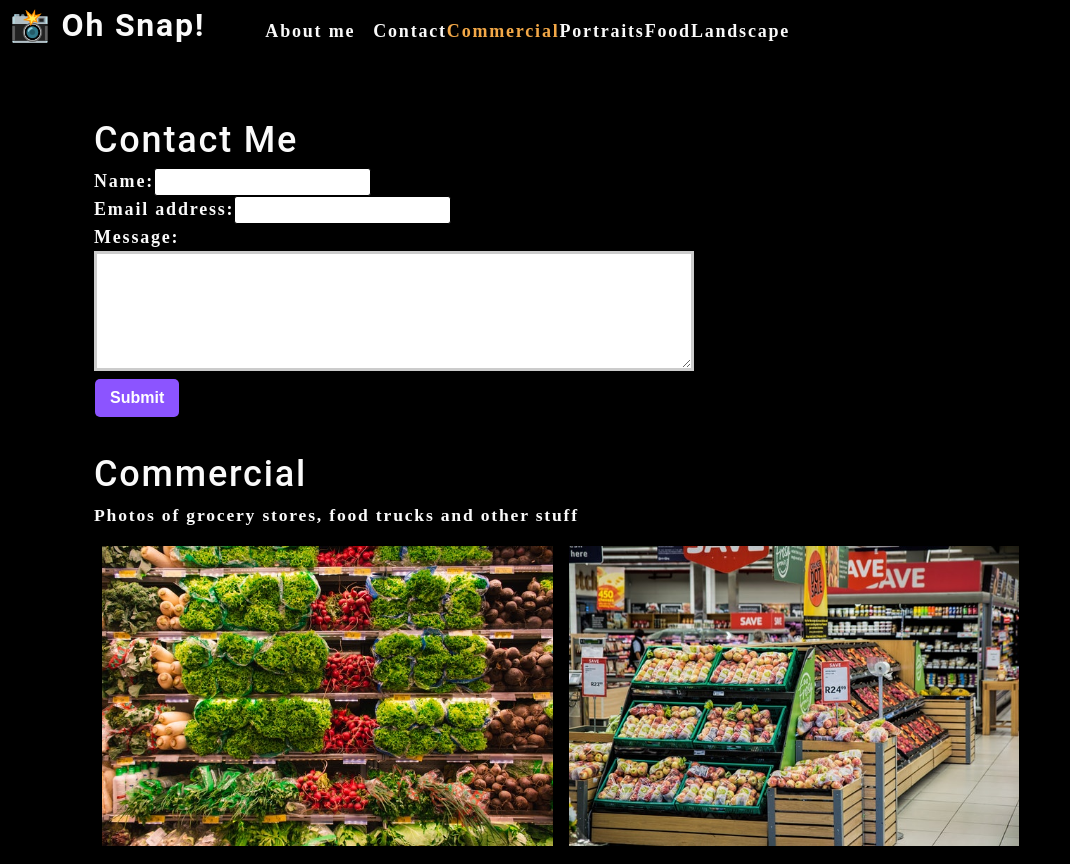
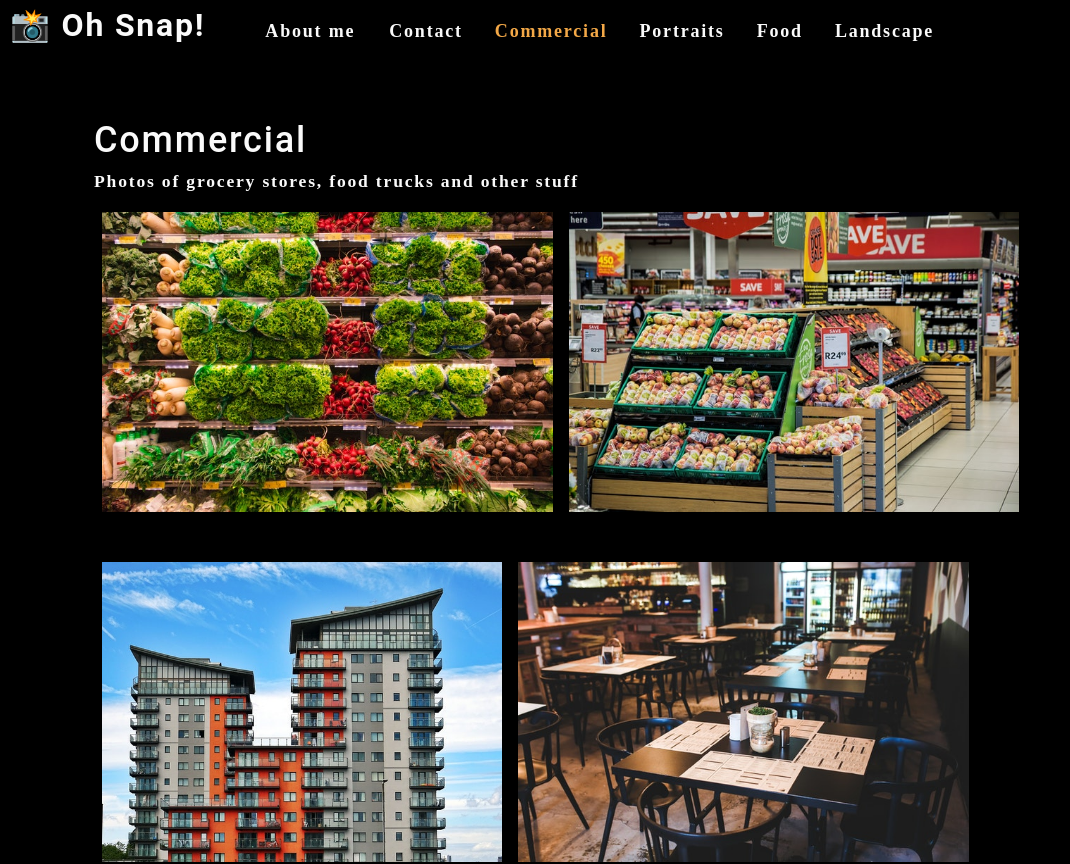
Before and after one commit to DYoshizawa079/photo-port, a React (Create React App) app: page / in a window 1280 px wide. Shown: the top 864 px of the page, without its empty margins (0-1070 px from the left). Built offline with nearby package versions, Linux system fonts and the light colour scheme.

Commit message:
Added conditional rendering

```diff
--- a/src/App.js
+++ b/src/App.js
@@ -7,6 +7,8 @@
 import './App.css';
 
 function App() {
+
+  const [contactSelected, setContactSelected] = useState(false);
 
   // Set the 'categories' state
   const [categories] = useState([
@@ -29,12 +31,21 @@
         categories={categories}
         setCurrentCategory={setCurrentCategory}
         currentCategory={currentCategory}
+        contactSelected={contactSelected}
+        setContactSelected={setContactSelected}
       >
       </Nav>
       <main>
-        <ContactForm></ContactForm>
-        <Gallery currentCategory={currentCategory}></Gallery>
-        <About></About>
+
+        {!contactSelected ? (
+          <>
+            <Gallery currentCategory={currentCategory}></Gallery>
+            <About></About>
+          </>
+        ) : (
+          <ContactForm></ContactForm>
+        )}
+
       </main>
     </div>
   );
--- a/src/components/Contact/index.js
+++ b/src/components/Contact/index.js
@@ -1,17 +1,43 @@
 import React, { useState } from 'react';
+import { validateEmail } from '../../utils/helpers';
 
 function ContactForm() {
 
     // Set the input fields to blank.
     const [formState, setFormState] = useState({ name: '', email: '', message: '' });
     const { name, email, message } = formState;
+    const [errorMessage, setErrorMessage] = useState('');
 
     function handleChange(e) {
         // "..." is called a 'spread' operator
         // It's used to keep other key-value pairs in this object
         setFormState({...formState, [e.target.name]: e.target.value})
+
+        if(e.target.name === 'email') {
+            // Validate email with the validateEmail function
+            const isValid = validateEmail(e.target.value);
+            console.log(isValid);
+            if (!isValid) {
+                setErrorMessage('Your email is invalid');
+            } else {
+                setErrorMessage('');
+            }
+        } else {
+            if (!e.target.value.length) {
+                setErrorMessage(`${e.target.name} is required`);
+            } else {
+                setErrorMessage('');
+            }
+        }
+        console.log('errorMessage', errorMessage);
+
+        // Update formState only if there are no errors
+        if (!errorMessage) {
+            setFormState({ ...formState, [e.target.name]: e.target.value });
+        }
     }
     console.log(formState);
+
 
     function handleSubmit(e) {
         e.preventDefault();
@@ -24,16 +50,21 @@
             <form id="contact-form" onSubmit={handleSubmit}>
                 <div>
                     <label htmlFor="name">Name:</label>
-                    <input type="text" name="name" defaultValue={name} onChange={handleChange} />
+                    <input type="text" name="name" defaultValue={name} onBlur={handleChange} />
                 </div>
                 <div>
                     <label htmlFor="email">Email address:</label>
-                    <input type="email" name="email" defaultValue={email} onChange={handleChange} />
+                    <input type="email" name="email" defaultValue={email} onBlur={handleChange} />
                 </div>
                 <div>
                     <label htmlFor="message">Message:</label>
-                    <textarea name="message" rows="5" defaultValue={message} onChange={handleChange} />
+                    <textarea name="message" rows="5" defaultValue={message} onBlur={handleChange} />
                 </div>
+                {errorMessage && (
+                    <div>
+                        <p className="error-text">{errorMessage}</p>
+                    </div>
+                )}
                 <button type="submit">Submit</button>
             </form>
         </section>
--- a/src/components/Nav/index.js
+++ b/src/components/Nav/index.js
@@ -8,6 +8,8 @@
         categories = [],
         setCurrentCategory,
         currentCategory,
+        contactSelected,
+        setContactSelected
     } = props;
 
     // use React's useEffect hook to update the browser tab's text content
@@ -26,12 +28,12 @@
             <nav>
                 <ul className="flex-row">
                     <li className="mx-2">
-                        <a data-testid="about" href="#about">
+                        <a data-testid="about" href="#about" onClick={() => setContactSelected(false)}>
                             About me
                         </a>
                     </li>
-                    <li>
-                        <span>Contact</span>
+                    <li className={`mx-2 ${contactSelected && 'navActive'}`}>
+                        <span onClick={() => setContactSelected(true)}>Contact</span>
                     </li>
                     {/*
                         map() processes each item in an array and returns a new array
@@ -43,15 +45,16 @@
                                 To the li, assign class name 'mx-1'.
                                 If this li is selected, set class name 'navActive' too
                             */
-                            className={`mx-1" ${
-                                currentCategory.name === category.name && 'navActive'
+                            className={`mx-2 ${
+                                currentCategory.name === category.name && !contactSelected && 'navActive'
                             }`}
                             key={category.name}
                         >
                             <span
                                 onClick={() => {
                                     /* sets currentCategory = category */
-                                    setCurrentCategory(category)
+                                    setCurrentCategory(category);
+                                    setContactSelected(false);
                                 }}
                             >
                                 {capitalizeFirstLetter(category.name)}
```
Also changed, not shown: 1 other file (tests, documents, lock files or other folders).
